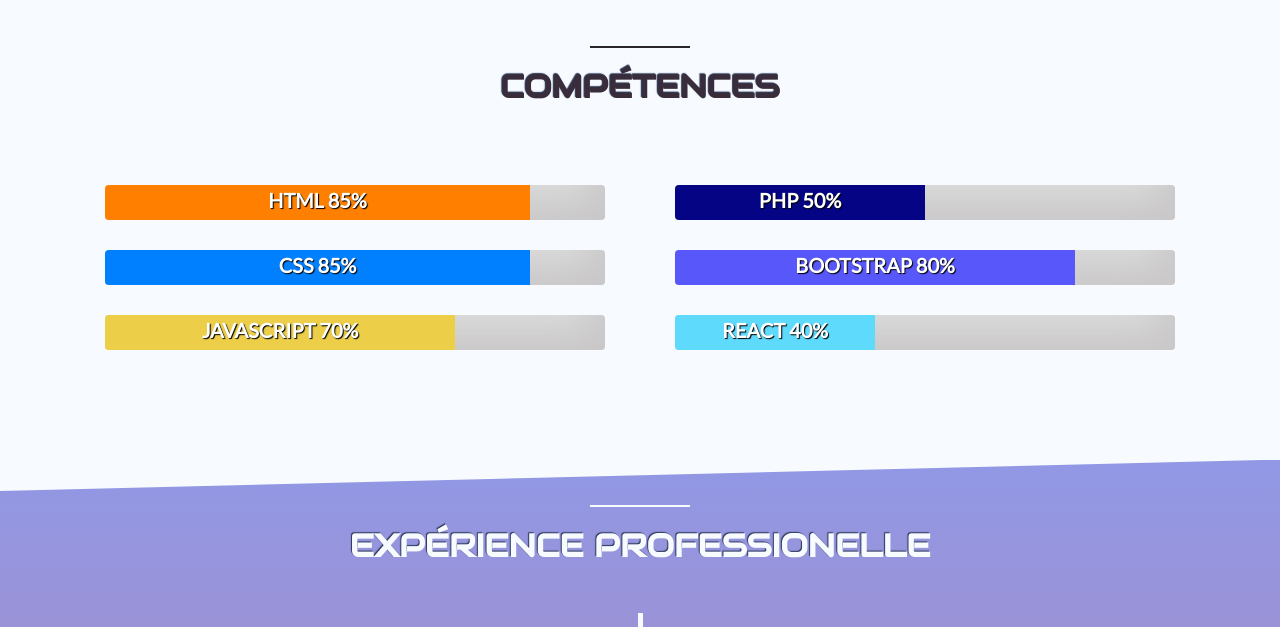
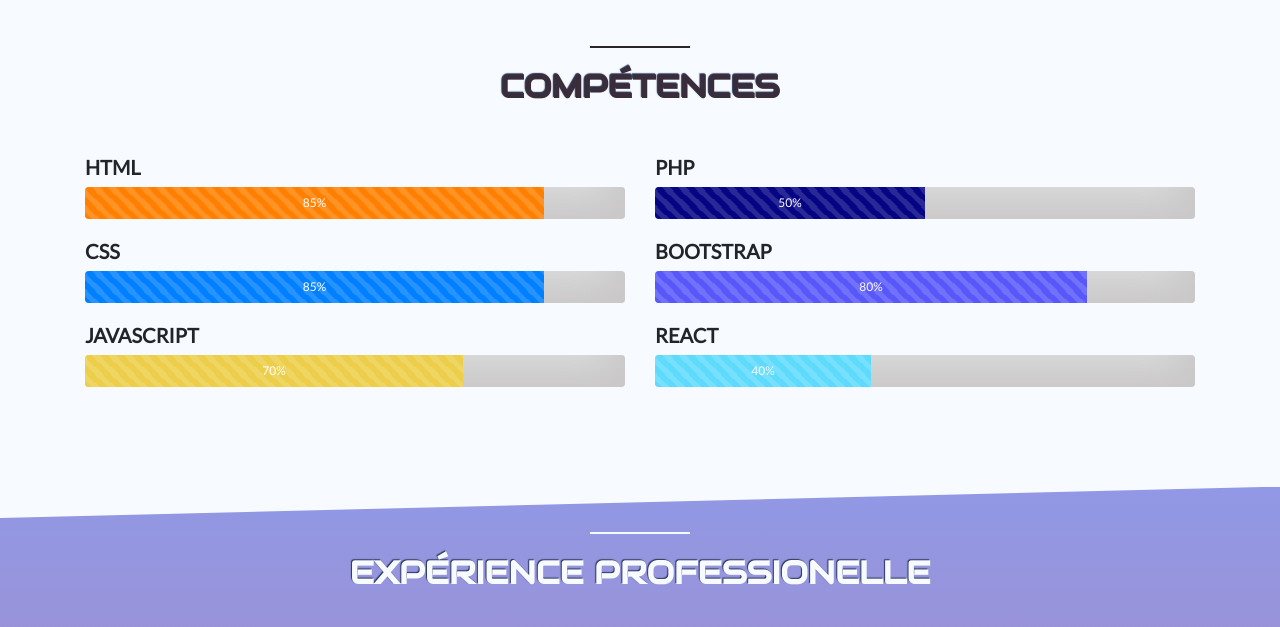
Before and after one commit to Khresterion/Portfolio, a PHP site: page / in a window 1280 px wide. Shown: the part 799-1426 px from the top of the page. Run offline with PHP 8.4, Linux system fonts and the light colour scheme; some libraries are stand-ins or nearby versions.

Commit message:
Barres de progression skills animées

```diff
--- a/css/style.css
+++ b/css/style.css
@@ -126,17 +126,13 @@ section .heading h2 {
   color: #392d3b;
 }
 #skills .progress {
-  height: auto;
-  margin: 30px 20px;
+  height: 2rem;
+  margin-bottom: 20px;
   background: #ddd;
   box-shadow: -55px -62px 36px -42px #c9c7c7 inset;
 }
-#skills .progress-bar {
-  background: #392d3b;
-}
-#skills .progress h5 {
-  margin-top: 3px;
-  text-shadow: 1px 1px 1px #000;
+.textbox {
+  height: 700px;
 }
 
 /* EXPERIENCE */
--- a/index.html
+++ b/index.html
@@ -60,37 +60,31 @@
             <div class="container">
                 <div class="row">
                     <div class="col-md-6">
+                        <h5>HTML</h5>
                         <div class="progress">
-                            <div class="progress-bar" role="progressbar" aria-valuenow="85" aria-valuemin="0" aria-valuemax="100" style="width:85%; background-color: #FF8000;">
-                                <span class="titlebar"><h5>HTML 85%</h5></span>
-                            </div>
+                            <div class="progress-bar progress-bar-striped progress-bar-animated" role="progressbar" aria-valuenow="85" aria-valuemin="0" aria-valuemax="100" style="background-color: #FF8000;">85</div>
                         </div>
+                        <h5>CSS</h5>
                         <div class="progress">
-                            <div class="progress-bar" role="progressbar" aria-valuenow="85" aria-valuemin="0" aria-valuemax="100" style="width:85%; background-color: #0080FF;">
-                                <h5>CSS 85%</h5>
-                            </div>
+                            <div class="progress-bar progress-bar-striped progress-bar-animated" role="progressbar" aria-valuenow="85" aria-valuemin="0" aria-valuemax="100" style=" background-color: #0080FF;">85</div>
                         </div>
+                        <h5>JAVASCRIPT</h5>
                         <div class="progress">
-                            <div class="progress-bar" role="progressbar" aria-valuenow="70" aria-valuemin="0" aria-valuemax="100" style="width:70%; background-color: #ECCE48;">
-                                <h5>JAVASCRIPT 70%</h5>
-                            </div>
+                            <div class="progress-bar progress-bar-striped progress-bar-animated" role="progressbar" aria-valuenow="70" aria-valuemin="0" aria-valuemax="100" style=" background-color: #ECCE48;">70</div>
                         </div>
                     </div>
                     <div class="col-md-6">
+                        <h5>PHP</h5>
                         <div class="progress">
-                            <div class="progress-bar" role="progressbar" aria-valuenow="50" aria-valuemin="0" aria-valuemax="100" style="width:50%; background-color: #040484;">
-                                <h5>PHP 50%</h5>
-                            </div>
+                            <div class="progress-bar progress-bar-striped progress-bar-animated" role="progressbar" aria-valuenow="50" aria-valuemin="0" aria-valuemax="100" style=" background-color: #040484;">50</div>
                         </div>
+                        <h5>BOOTSTRAP</h5>
                         <div class="progress">
-                            <div class="progress-bar" role="progressbar" aria-valuenow="80" aria-valuemin="0" aria-valuemax="100" style="width:80%; background-color: #5858FA;">
-                                <h5>BOOTSTRAP 80%</h5>
-                            </div>
+                            <div class="progress-bar progress-bar-striped progress-bar-animated" role="progressbar" aria-valuenow="80" aria-valuemin="0" aria-valuemax="100" style=" background-color: #5858FA;">80</div>
                         </div>
+                        <h5>REACT</h5>
                         <div class="progress">
-                            <div class="progress-bar" role="progressbar" aria-valuenow="10" aria-valuemin="0" aria-valuemax="100" style="width:40%; background-color: #5EDAFD;">
-                                <h5>REACT 40%</h5>
-                            </div>
+                            <div class="progress-bar progress-bar-striped progress-bar-animated" role="progressbar" aria-valuenow="40" aria-valuemin="0" aria-valuemax="100" style=" background-color: #5EDAFD;">40</div>
                         </div>
                     </div>
                 </div>
--- a/js/script.js
+++ b/js/script.js
@@ -45,3 +45,27 @@ $(".image").click(function () {
   $(".image").removeClass("active");
   $(this).addClass("active");
 });
+
+// PROGRESSBAR
+
+let delay = 500;
+$(".progress-bar").each(function (i) {
+  $(this)
+    .delay(delay * i)
+    .animate({ width: $(this).attr("aria-valuenow") + "%" }, delay);
+
+  $(this)
+    .prop("Counter", 0)
+    .animate(
+      {
+        Counter: $(this).text(),
+      },
+      {
+        duration: delay,
+        easing: "swing",
+        step: function (now) {
+          $(this).text(Math.ceil(now) + "%");
+        },
+      }
+    );
+});
```
